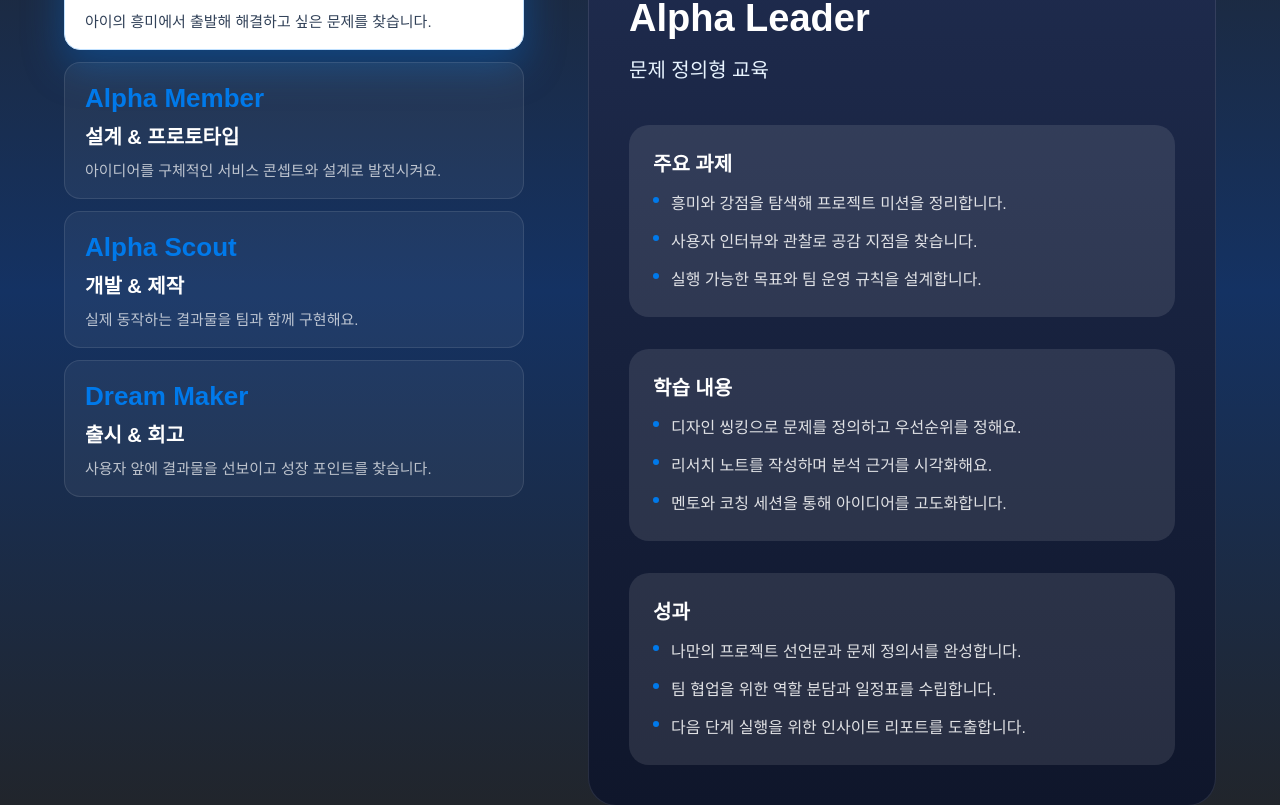
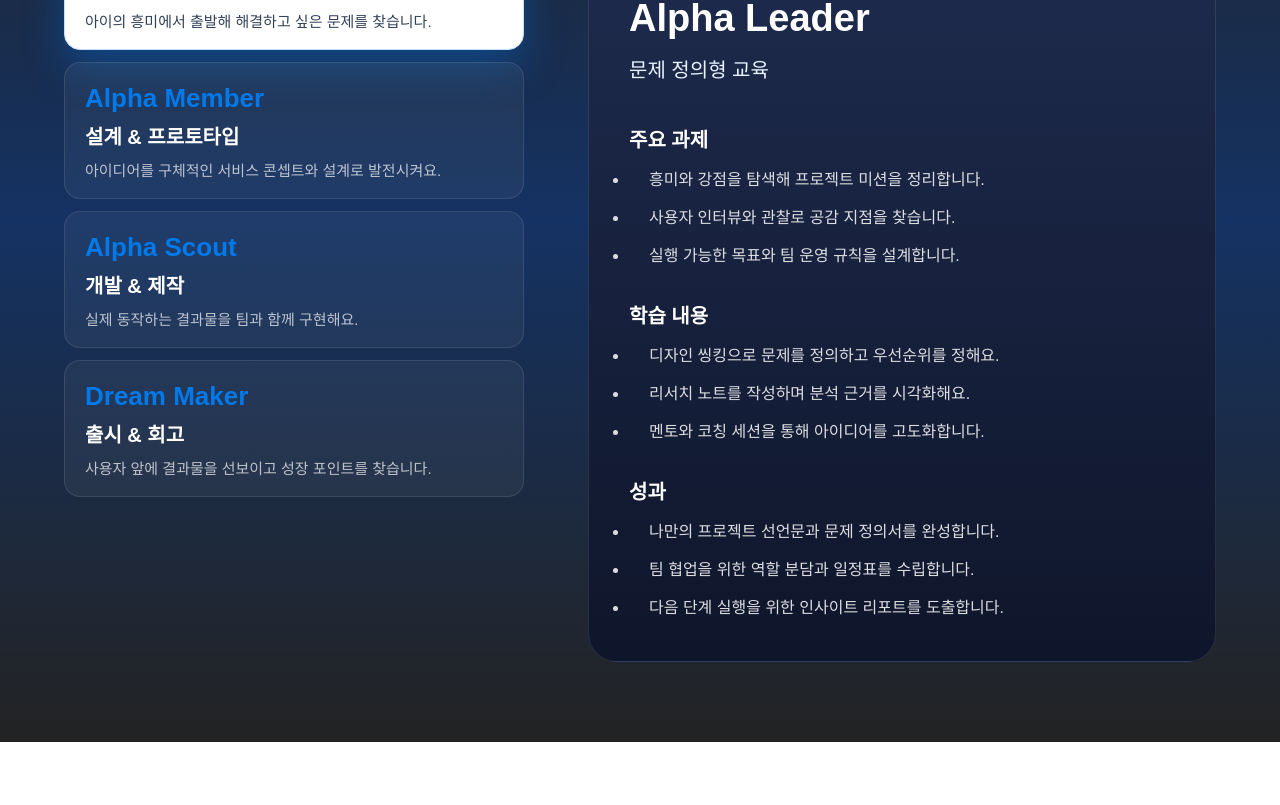
Before and after one commit to WithM2/iakkaweb, a Next.js app: page /ko in a window 1280 px wide. Shown: the part 2460-3265 px from the top of the page. Built offline with nearby package versions, Linux system fonts and the light colour scheme.

Commit message:
Simplify stage detail text layout

```diff
--- a/src/components/ko/LearningJourneySection.tsx
+++ b/src/components/ko/LearningJourneySection.tsx
@@ -221,17 +221,16 @@ export default function LearningJourneySection() {
               </p>
             </div>
 
-            <div className="grid gap-7 md:gap-8">
+            <div className="space-y-7 md:space-y-8">
               {activeStage.sections.map((section) => (
-                <div key={section.title} className="rounded-[20px] bg-white/10 p-5 md:p-6">
+                <div key={section.title} className="flex flex-col gap-3">
                   <h5 className="text-[18px] font-semibold text-white md:text-[20px]">
                     {section.title}
                   </h5>
-                  <ul className="mt-3 space-y-2 text-[15px] leading-[24px] text-white/85 md:space-y-3 md:text-[16px] md:leading-[26px]">
+                  <ul className="space-y-2 text-[15px] leading-[24px] text-white/85 md:space-y-3 md:text-[16px] md:leading-[26px]">
                     {section.items.map((item) => (
-                      <li key={item} className="flex gap-3">
-                        <span className="relative mt-[6px] inline-block h-[6px] w-[6px] flex-shrink-0 rounded-full bg-main-600" aria-hidden />
-                        <span className="flex-1">{item}</span>
+                      <li key={item} className="list-disc pl-5 marker:text-main-400">
+                        {item}
                       </li>
                     ))}
                   </ul>
```
